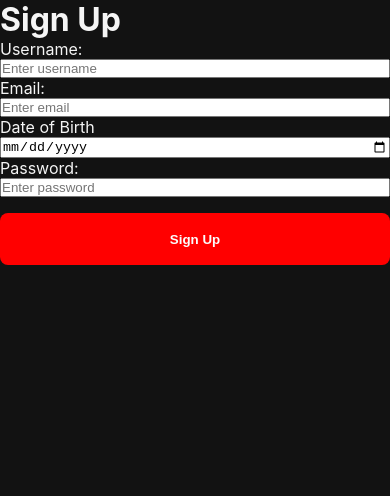
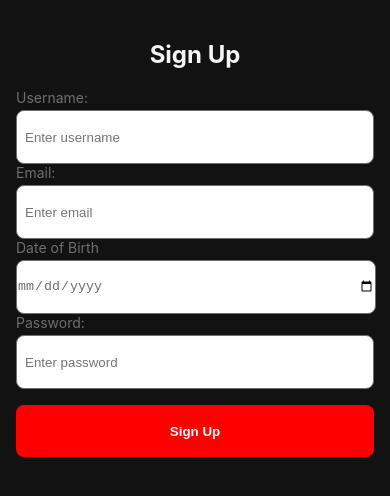
Before and after one commit to sarodcreator/Streamline, a React (Create React App) app: page /signup in a window 390 px wide. Shown: the top 496 px of the page. Built offline with nearby package versions, Linux system fonts and the light colour scheme.

Commit message:
working on user authentication

```diff
--- a/src/landing_page/Hero/login.css
+++ b/src/landing_page/Hero/login.css
@@ -86,3 +86,13 @@ span {
 span:hover {
     text-decoration: underline;
 }
+
+@media (max-width: 480px) {
+    .loginPage {
+        width: 80%;
+        left: 0%;
+        right: 0%;
+        margin: 0 auto;
+
+    }
+}
--- a/src/landing_page/Hero/login.js
+++ b/src/landing_page/Hero/login.js
@@ -10,7 +10,7 @@ const Login = ({ onLogin }) => {
     e.preventDefault();
 
     try {
-      const response = await axios.post('net4flix/login', { email, password });
+      const response = await axios.post('/Netflix/login', { email, password });
       document.cookie = `session_id=${response.data.session_id}`;
       onLogin();
     } catch (error) {
--- a/src/landing_page/Hero/nav.js
+++ b/src/landing_page/Hero/nav.js
@@ -1,7 +1,7 @@
 import React, { useState, useEffect } from 'react';
+import { useNavigate } from 'react-router-dom';
 import { Navigate } from 'react-router-dom';
 import Login from './login';
-import Signup from './signup';
 import './nav.css';
 import logonetflix from '../../assets/Logonetflix.png';
 import Lang from '../components/dropdowns';
@@ -9,8 +9,8 @@ import arrowright from '../../assets/arrow-right.png';
 
 const Hero = () => {
   const [LogInForm, SetLoginForm] = useState(false);
-  const [signupForm, setSignupForm] = useState(false);
   const [isAuthenticated, setIsAuthenticated] = useState(false);
+  const navigate = useNavigate();
 
   useEffect(() => {
     // Check if there's a session (cookie) on load
@@ -21,11 +21,7 @@ const Hero = () => {
   }, []);
 
   const handleSignup = () => {
-    setSignupForm(true);
-  };
-
-  const handleSignUpOnClose = () => {
-    setSignupForm(false);
+    navigate("/signup")
   };
 
   const handleLogin = () => {
@@ -51,7 +47,6 @@ const Hero = () => {
             <form action="">
               <input type="email" className='email' placeholder='Email Address'/>
               <button className="registerbtn" type="button" onClick={handleSignup}>Get Started <img src={arrowright} alt="" /></button>
-              {signupForm && <Signup onClose={handleSignUpOnClose} />}
             </form>
           </div>
         </div>
--- a/src/landing_page/Hero/signup.css
+++ b/src/landing_page/Hero/signup.css
@@ -1 +1,41 @@
 /* styling starts here */
+.signupPage {
+    padding: 40px 100px;
+
+}
+h1{
+    margin-bottom: 20px;
+    text-align: center;
+    font-size: 24px;
+    font-weight: bold;
+}
+label {
+    font-size: 14px;
+    color: #6f6f6d;
+    margin-bottom: 4px;
+}
+
+input {
+    height: 52px;
+    border-radius: 8px;
+    border: 1px solid #6f6f6d;
+    outline: none;
+    padding: 0 8px;
+    width: calc(100%-16px);
+}
+
+#date {
+    color: #6f6f6d;
+    padding-left: 8px;
+    padding-right: 8px;
+}
+
+@media (max-width: 480px) {
+    .signupPage {
+        padding: 40px 16px;
+    }
+    #date{
+        width: 100%;
+        padding: 0;
+    }
+}
--- a/src/landing_page/Hero/signup.js
+++ b/src/landing_page/Hero/signup.js
@@ -11,7 +11,7 @@ const Signup = ({ onClose }) => {
     e.preventDefault();
 
     try {
-      await axios.post('net4flix/signup', { userName, email, DOB, password });
+      await axios.post('http://localhost:3000/netflix/signup', { userName, email, DOB, password });
       alert('Your Account has been  created successfully');
       onClose();  // Close the sign-up form after successful signup
     } catch (error) {
```
